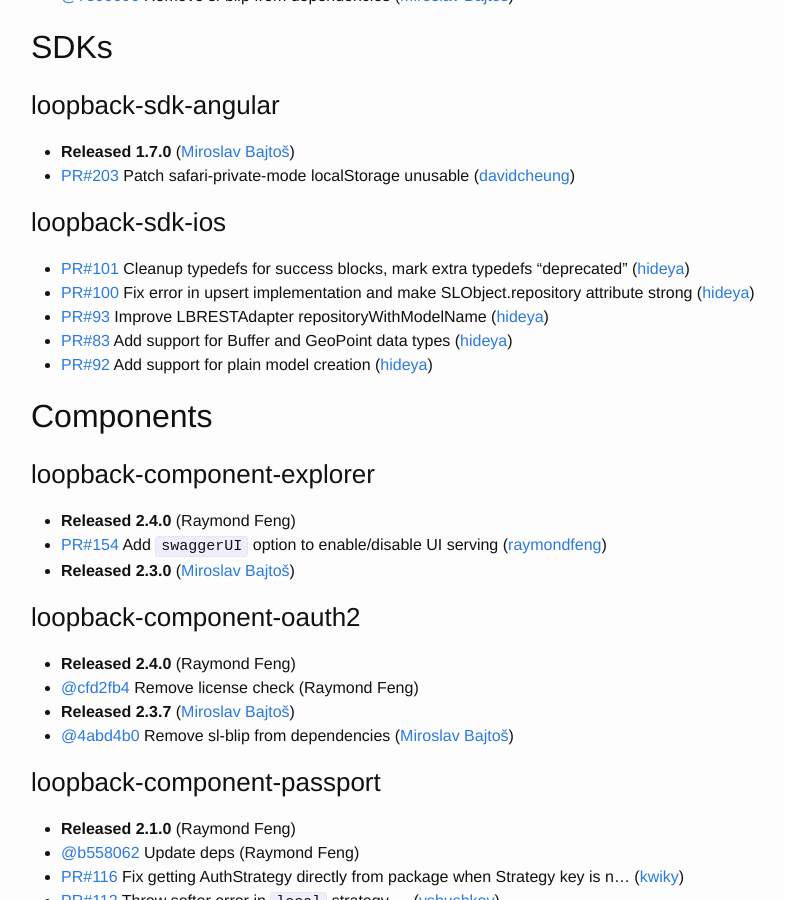
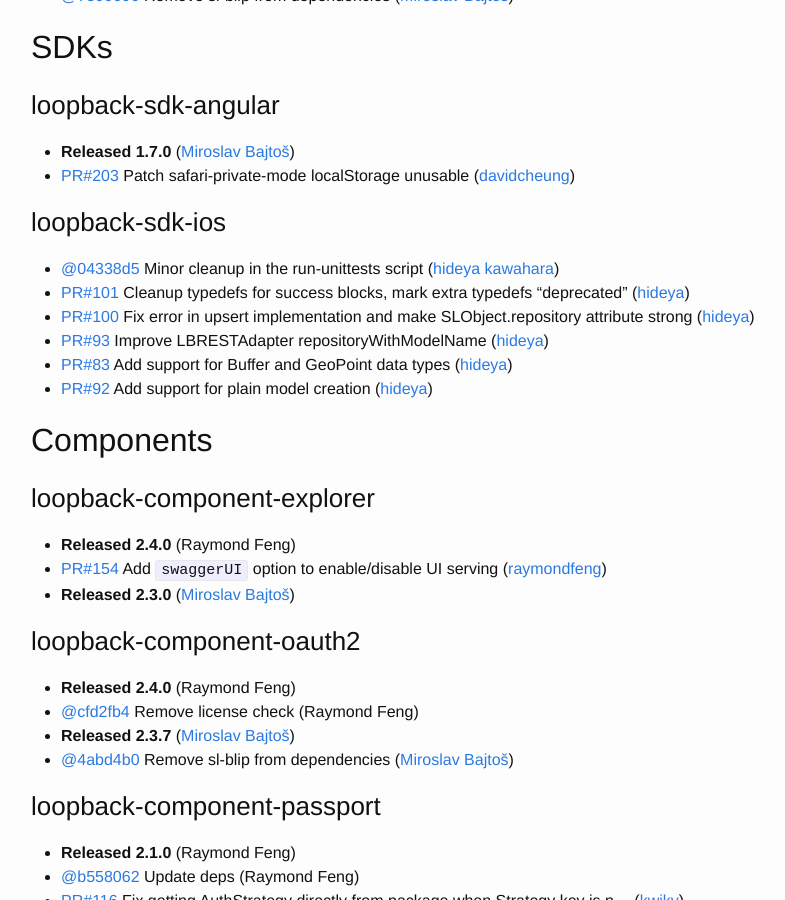
Before and after one commit to strongloop/loopback, a Jekyll site: the page built from index.md, in a window 1280 px wide and 900 px high, scrolled down 5340 px. Shown: the whole window, without its empty margins (239-1024 px from the left). Built offline with Jekyll 4.4.1, drawn with Linux system fonts in a browser that asks for light colours.

Commit message:
Update changelog

```diff
--- a/index.md
+++ b/index.md
@@ -229,6 +229,7 @@
 
 
 ### loopback-sdk-ios
+ * [@04338d5](https://github.com/strongloop/loopback-sdk-ios/commit/04338d58e4d311733308dbe7b3fb323c6365be47) Minor cleanup in the run-unittests script ([hideya kawahara](https://github.com/hideya))
  * [PR#101](https://github.com/strongloop/loopback-sdk-ios/pull/101) Cleanup typedefs for success blocks, mark extra typedefs "deprecated" ([hideya](https://github.com/hideya))
  * [PR#100](https://github.com/strongloop/loopback-sdk-ios/pull/100) Fix error in upsert implementation and make SLObject.repository attribute strong ([hideya](https://github.com/hideya))
  * [PR#93](https://github.com/strongloop/loopback-sdk-ios/pull/93) Improve LBRESTAdapter repositoryWithModelName ([hideya](https://github.com/hideya))
```
